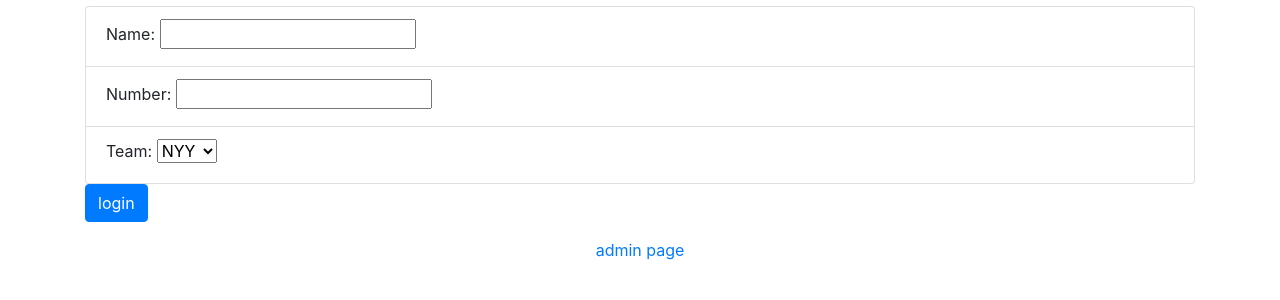
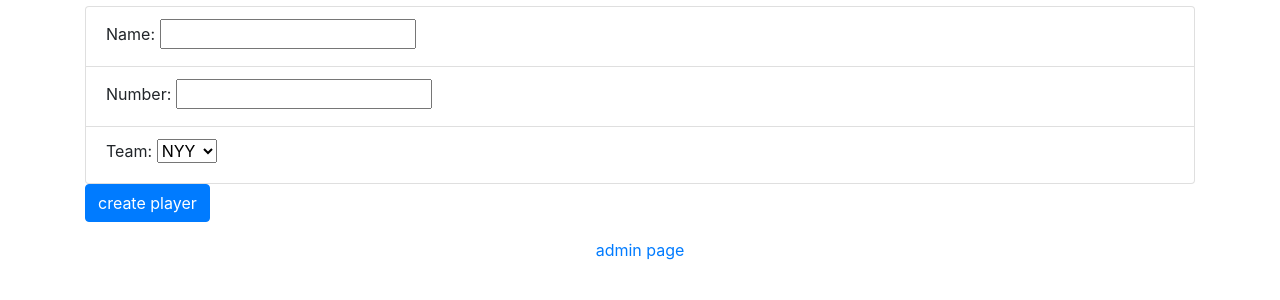
Before and after one commit to lamsond/bleacher-drum, a Django app: page /new_player/ in a window 1280 px wide. Shown: the part 217-517 px from the top of the page. Run offline with Django 3.2, Linux system fonts and the light colour scheme; a user stored in the database is signed in; data comes from the database, SQL or seed files in the repository; both versions use the stored data as it was after the commit; some libraries are stand-ins or nearby versions.

Commit message:
stats and change text on create player button

```diff
--- a/lineup_site/lineup_app/templates/lineup_app/new_player.html
+++ b/lineup_site/lineup_app/templates/lineup_app/new_player.html
@@ -43,7 +43,7 @@
             </select>
         </li>
     </ul>
-	<input type='submit' value='login' class='btn btn-primary'>
+    <input type='submit' value='create player' class='btn btn-primary'>
 </form>
 {% endblock %}
 
--- a/lineup_site/lineup_app/views.py
+++ b/lineup_site/lineup_app/views.py
@@ -125,7 +125,7 @@ def new_player(request):
         owner = request.user
         new_player = Player(name=name, num=num, team=team, owner=owner)
         new_player.save()
-        return HttpResponseRedirect('/')
+        return HttpResponseRedirect('/new_player/')
 
     teams = Team.objects.filter(owner=request.user).all()
     context = {'teams': teams}
```
Also changed, not shown: lineup_site/db.sqlite3.
